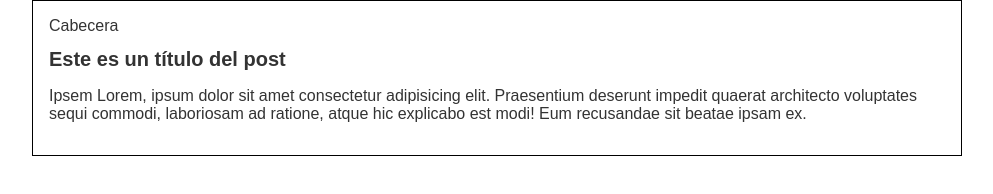
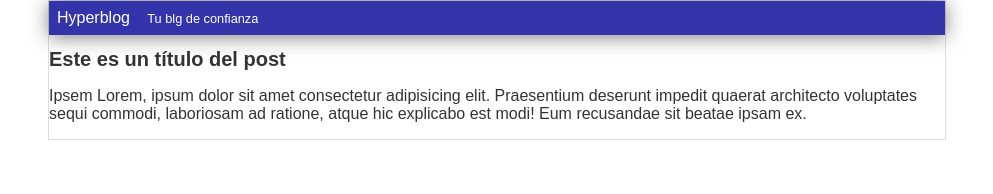
Before and after one commit to neriogonzalez/hyperblognerio, a plain HTML site: page index.html in a window 1280 px wide. Shown: the whole page, without its empty margins (143-1136 px from the left). Drawn offline with Linux system fonts and the light colour scheme.

Commit message:
Finalizada la cabecera con diseño azul

```diff
--- a/CSS/estilos.css
+++ b/CSS/estilos.css
@@ -7,11 +7,25 @@ body {
   padding: 0;
 }
 
+#cabecera {
+  background: #33a;
+  box-shadow: 0px 2px 20px 0px rgba(0, 0, 0, 0.5);
+  color: white;
+  font-weight: 16px;
+  margin: 0;
+  padding: 0.5em;
+}
+
+#cabecera #tagline {
+  padding: 0 0 0 1em;
+  font-weight: normal;
+  font-size: 0.8em;
+}
 #container {
   width: 70%;
-  padding: 1em;
+  padding: 0;
   text-align: left;
-  border: 1px solid #000;
+  border: 1px solid #ddd;
   margin: auto;
 }
 
--- a/index.html
+++ b/index.html
@@ -9,8 +9,11 @@
 </head>
 <body>
     <div id="container">
+        <div id="cabecera">
+            Hyperblog
+            <span id="tagline">Tu blg de confianza</span>
+        </div>
         <div id="post">
-            <div id="cabecera">Cabecera</div>
             <h1>Este es un título del post</h1>
             <p>Ipsem Lorem, ipsum dolor sit amet consectetur adipisicing elit. Praesentium deserunt impedit quaerat architecto voluptates sequi commodi, laboriosam ad ratione, atque hic explicabo est modi! Eum recusandae sit beatae ipsam ex.</p>
         </div>
```
